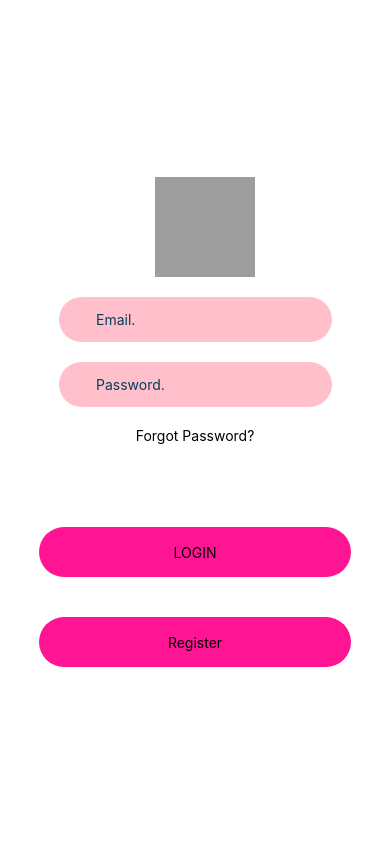
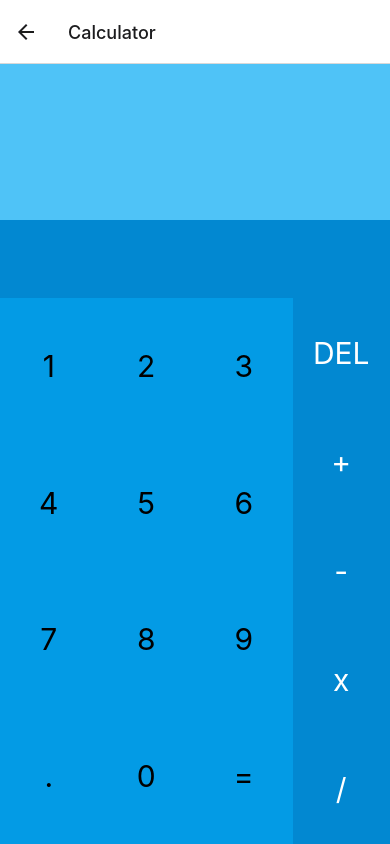
Before and after one commit to Mahed21/YourHome, a React Native app: screen /Calculator in a window 390 px wide. Built offline with nearby package versions, Linux system fonts and the light colour scheme; no server answers; grey boxes are pictures that could not be loaded.

Commit message:
calculator added

```diff
--- a/App.js
+++ b/App.js
@@ -10,6 +10,7 @@ import RentData from './App/Screen/Rent/RentData';
 import DescriptionRent from './App/Screen/Rent/DescriptionRent';
 import PostForRent from './App/Screen/Rent/PostForRent';
 import Setting from './App/Screen/Setting';
+import Calculator from './App/Screen/Calculator';
 
 
 
@@ -36,6 +37,7 @@ const App = () => {
         <Stack.Screen options={{ headerShown: true }} name="DescriptionRent" component={DescriptionRent} />
         <Stack.Screen options={{ headerShown: true }} name="PostForRent" component={PostForRent} />
         <Stack.Screen options={{ headerShown: true }} name="Setting" component={Setting} />
+        <Stack.Screen options={{ headerShown: true }} name="Calculator" component={Calculator} />
 
 
 
--- a/App/Screen/Calculator.js
+++ b/App/Screen/Calculator.js
@@ -1,3 +1,173 @@
-<View>
-    <Text>Calculator</Text>
-</View>
+import React from 'react';
+import { StyleSheet, Text, View, Button, TouchableOpacity } from 'react-native';
+import { useNavigation } from '@react-navigation/native';
+
+export default class App extends React.Component {
+    constructor() {
+        super();
+        this.state = {
+            resultText: "",
+            calculationText: ""
+        };
+        this.operations = ['DEL', '+', '-', 'x', '/'];
+    }
+
+    calculateResult() {
+        const text = this.state.resultText
+        // do magic
+        this.setState({
+            calculationText: eval(text)
+        })
+    }
+    validate() {
+        const text = this.state.resultText
+        switch (text.slice(-1)) {
+            case '+':
+            case '-':
+            case 'x':
+            case '/':
+                return false
+        }
+        return true
+    }
+
+
+    buttonPressed(text) {
+        if (text == '=') {
+            return this.validate() && this.calculateResult()
+        }
+        this.setState({
+            resultText: this.state.resultText + text
+        })
+    }
+
+    operate(operation) {
+        switch (operation) {
+            case 'DEL':
+                let text = this.state.resultText.split('')
+                text.pop()
+                this.setState({
+                    resultText: text.join('')
+                })
+                break
+            case '+':
+            case '-':
+            case 'x':
+            case '/':
+                const lastChar = this.state.resultText.split('').pop()
+
+                if (this.operations.indexOf(lastChar) > 0) return
+
+                if (this.state.resultText == "") {
+                    return
+                }
+                this.setState({
+                    resultText: this.state.resultText + operation
+                })
+
+        }
+    }
+
+
+
+    render() {
+        let rows = [];
+        let nums = [[1, 2, 3], [4, 5, 6], [7, 8, 9], ['.', 0, '=']];
+        for (let i = 0; i < 4; i++) {
+            let row = [];
+            for (let j = 0; j < 3; j++) {
+                row.push(<TouchableOpacity key={nums[i][j]} style={styles.btn}>
+                    <Text onPress={() => this.buttonPressed(nums[i][j])} style={styles.btntext}>{nums[i][j]}</Text>
+                </TouchableOpacity>);
+            }
+            rows.push(<View key={i} style={styles.row}>{row}</View>);
+        }
+
+        let ops = [];
+        for (let i = 0; i < 5; i++) {
+            ops.push(<TouchableOpacity key={this.operations[i]} style={styles.btn} onPress={() => this.operate(this.operations[i])}>
+                <Text style={[styles.btntext, styles.white]}>{this.operations[i]}</Text>
+            </TouchableOpacity>)
+        }
+
+        return (
+            <View style={styles.container}>
+                <View style={styles.result}>
+                    <Text style={styles.resultText}>{this.state.resultText}</Text>
+                </View>
+                <View style={styles.calculation}>
+                    <Text style={styles.calculationText}>{this.state.calculationText}</Text>
+                </View>
+                <View style={styles.buttons}>
+                    <View style={styles.numbers}>
+                        {rows}
+                    </View>
+                    <View style={styles.operations}>
+                        {ops}
+                    </View>
+                </View>
+            </View>
+        );
+    }
+}
+
+const styles = StyleSheet.create({
+    container: {
+        flex: 1
+    },
+    row: {
+        flexDirection: 'row',
+        flex: 1,
+        justifyContent: 'space-around',
+        alignItems: 'center'
+    },
+    btntext: {
+        fontSize: 30,
+
+    },
+    white: {
+        color: 'white'
+    },
+    btn: {
+        flex: 1,
+        alignItems: 'center',
+        alignSelf: 'stretch',
+        justifyContent: 'center'
+    },
+    calculationText: {
+        fontSize: 24,
+        color: 'white',
+        padding: 7
+    },
+    resultText: {
+        fontSize: 30,
+        color: 'white',
+        padding: 7
+    },
+    result: {
+        flex: 2,
+        backgroundColor: '#4FC3F7',
+        justifyContent: 'center',
+        alignItems: 'flex-end'
+    },
+    calculation: {
+        flex: 1,
+        backgroundColor: '#0288D1',
+        justifyContent: 'center',
+        alignItems: 'flex-end'
+    },
+    buttons: {
+        flex: 7,
+        flexDirection: 'row'
+    },
+    numbers: {
+        flex: 3,
+        backgroundColor: '#039BE5'
+    },
+    operations: {
+        flex: 1,
+        justifyContent: 'space-around',
+        alignItems: 'stretch',
+        backgroundColor: '#0288D1'
+    }
+});
```
